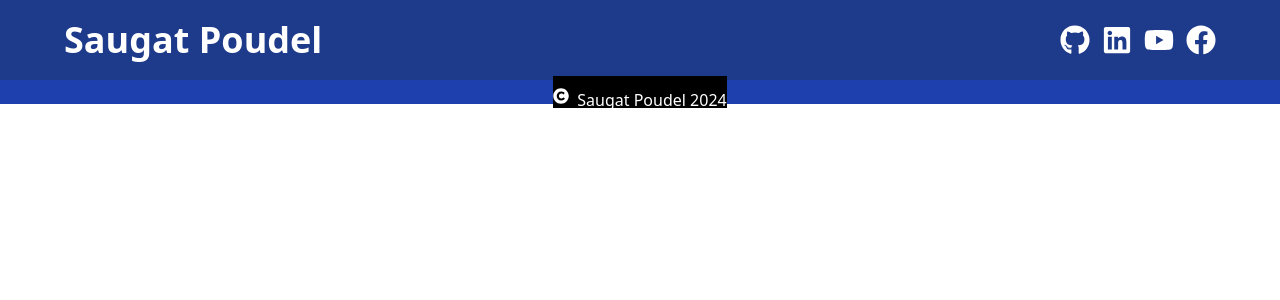
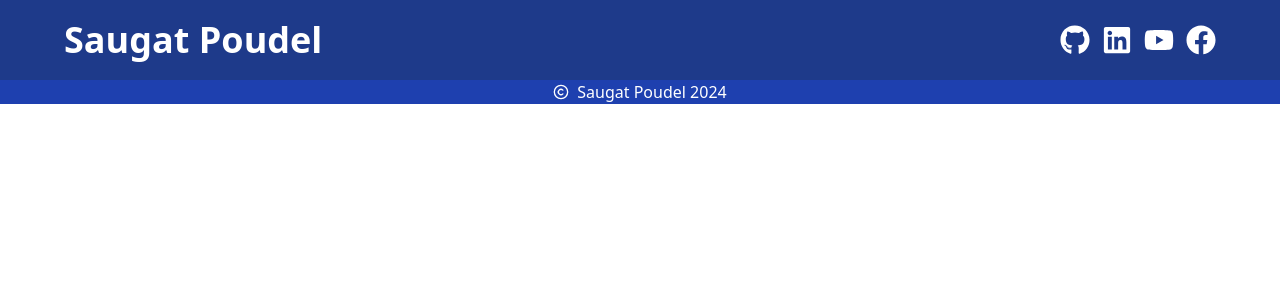
Before and after one commit to SaugatPoudell/newportfolio, a React (Create React App) app: page / in a window 1280 px wide. Shown: the top 300 px of the page. Built offline with nearby package versions, Linux system fonts and the light colour scheme.

Commit message:
Footer and header completer UI

```diff
--- a/src/components/Footer.jsx
+++ b/src/components/Footer.jsx
@@ -1,10 +1,10 @@
 import React from 'react'
-import { FaCopyright } from 'react-icons/fa'
+import { LuCopyright } from 'react-icons/lu'
 
 const Footer = () => {
   return (
-    <div className='bg-blue-800 flex justify-center h-6 items-center pt-0'>
-        <div className='text-white flex h-8 bg-black gap-1 pt-3'><FaCopyright/>
+    <div className='bg-blue-800 flex justify-center items-center pt-0'>
+        <div className='text-white flex gap-1 items-center'><LuCopyright/>
 <div className='text-white text-3xl font-bold'/>Saugat Poudel 2024</div>
     </div>
   )
```
